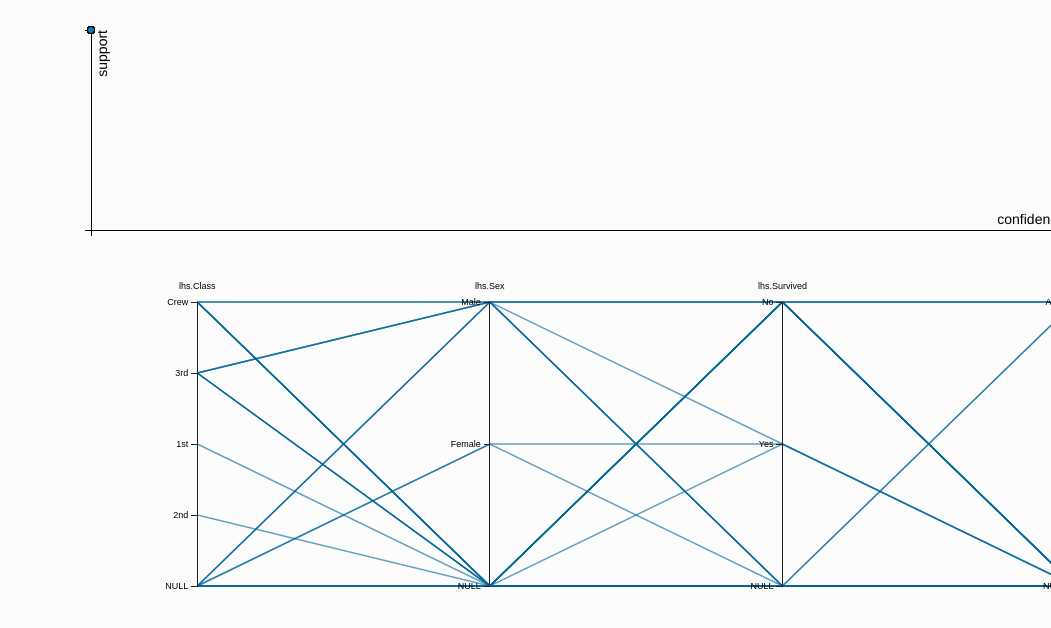
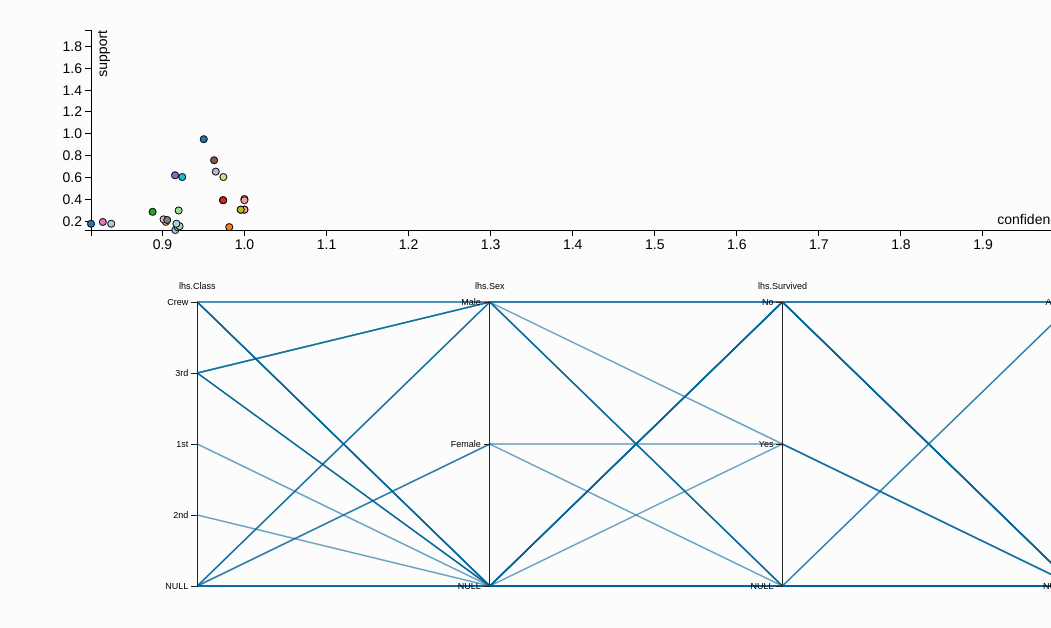
Before and after one commit to Jianjun-Liu/visual-data-mining, a plain HTML site: page src/titanic.html in a window 1280 px wide. Shown: the top 628 px of the page, without its empty margins (229-1280 px from the left). Drawn offline with Linux system fonts and the light colour scheme.

Commit message:
Update titanic.html

```diff
--- a/src/titanic.html
+++ b/src/titanic.html
@@ -77,7 +77,7 @@
             .style("opacity", 0);
 
     // load data
-    d3.csv("../data/titanic_para.csv", function(error, data) {
+    d3.csv("../data/titanic.csv", function(error, data) {
 
       // change string (from CSV) into number format
       data.forEach(function(d) {
```
